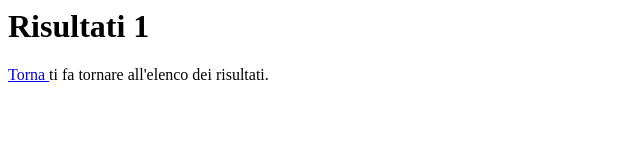
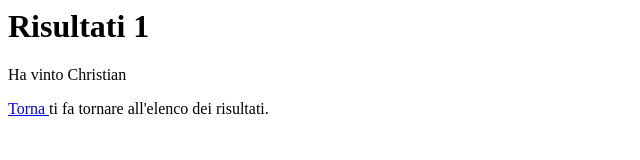
Before and after one commit to Chris-ferrer/risultatigare, a plain HTML site: page Gara1/risultati_1.html in a window 1280 px wide. Shown: the whole page, without its empty margins (0-640 px from the left). Drawn offline with Linux system fonts and the light colour scheme.

Commit message:
trying data update

```diff
--- a/Gara1/risultati_1.html
+++ b/Gara1/risultati_1.html
@@ -4,6 +4,7 @@
   </head>
   <body>
     <h1>Risultati 1</h1>
+	  <p>Ha vinto Christian</p>
 
     <p>
       <a href="index1.html">Torna </a> ti fa tornare all'elenco dei risultati.
```
